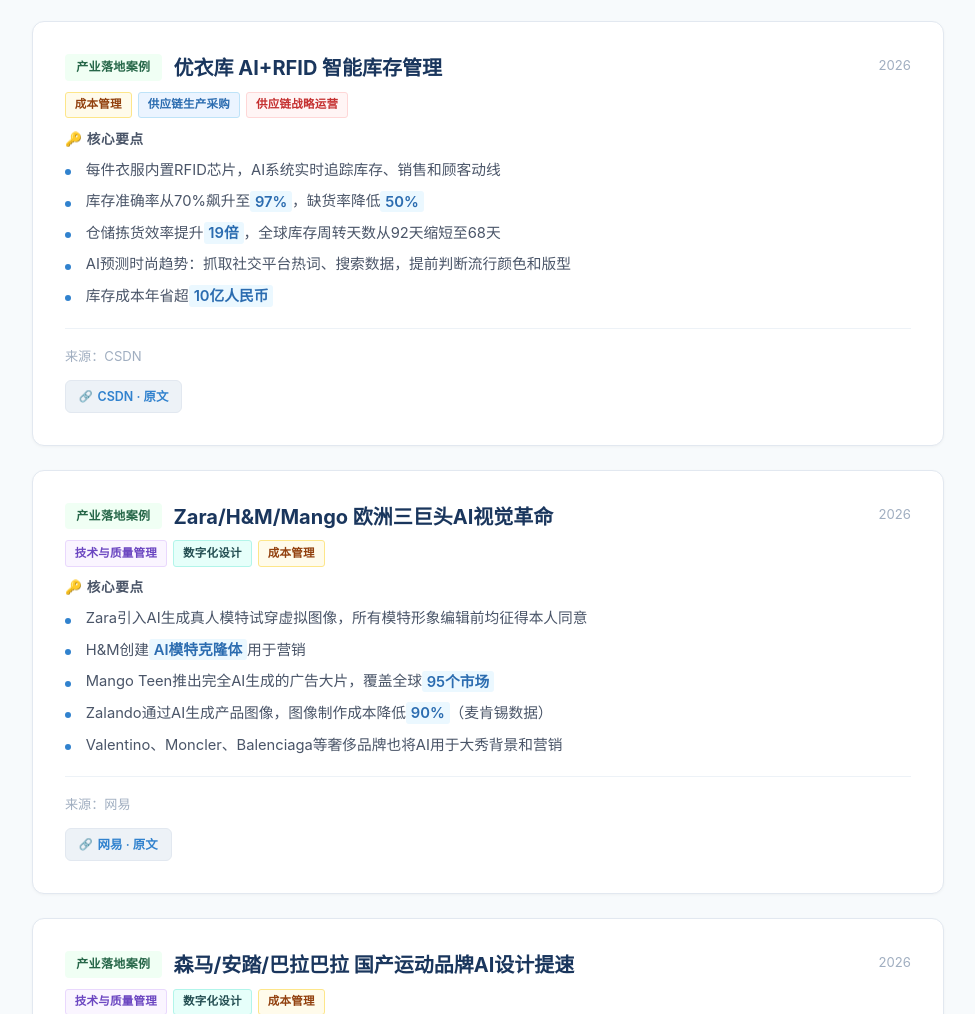
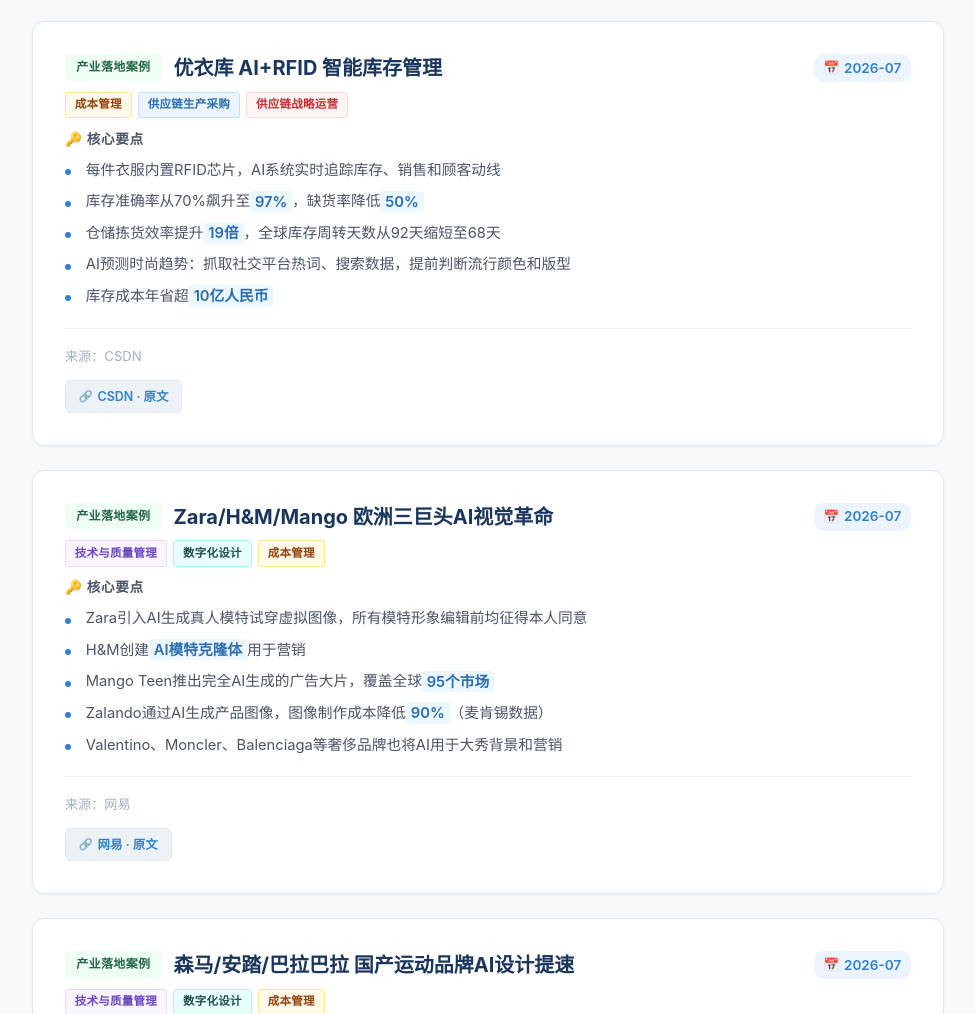
Before and after one commit to Jovienne0913/textile-ai-knowledge, a plain HTML site: page index.html in a window 1280 px wide. Shown: the part 1786-2800 px from the top of the page, without its empty margins (152-1127 px from the left). Drawn offline with Linux system fonts and the light colour scheme.

Commit message:
feat: 日期标签更醒目(蓝色药丸+日历图标) + 补齐所有卡片到月份级日期

```diff
--- a/index.html
+++ b/index.html
@@ -196,10 +196,21 @@
     min-width: 200px;
   }
   .card-date {
-    font-size: 0.82rem;
-    color: #a0aec0;
+    display: inline-flex;
+    align-items: center;
+    gap: 0.3rem;
+    font-size: 0.85rem;
+    color: #3182ce;
+    font-weight: 600;
     flex-shrink: 0;
     white-space: nowrap;
+    background: #ebf4ff;
+    padding: 0.15rem 0.6rem;
+    border-radius: 10px;
+  }
+  .card-date::before {
+    content: "📅";
+    font-size: 0.8rem;
   }
 
   /* === 供应链模块标签（紧跟卡片标题下方） === */
@@ -583,7 +594,7 @@
       <div class="card-header">
         <span class="card-category cat-case">产业落地案例</span>
         <h2 class="card-title">优衣库 AI+RFID 智能库存管理</h2>
-        <span class="card-date">2026</span>
+        <span class="card-date">2026-07</span>
       </div>
       <div class="scm-modules">
         <span class="scm-tag scm-cost">成本管理</span>
@@ -615,7 +626,7 @@
       <div class="card-header">
         <span class="card-category cat-case">产业落地案例</span>
         <h2 class="card-title">Zara/H&M/Mango 欧洲三巨头AI视觉革命</h2>
-        <span class="card-date">2026</span>
+        <span class="card-date">2026-07</span>
       </div>
       <div class="scm-modules">
         <span class="scm-tag scm-quality">技术与质量管理</span>
@@ -647,7 +658,7 @@
       <div class="card-header">
         <span class="card-category cat-case">产业落地案例</span>
         <h2 class="card-title">森马/安踏/巴拉巴拉 国产运动品牌AI设计提速</h2>
-        <span class="card-date">2026</span>
+        <span class="card-date">2026-07</span>
       </div>
       <div class="scm-modules">
         <span class="scm-tag scm-quality">技术与质量管理</span>
```
